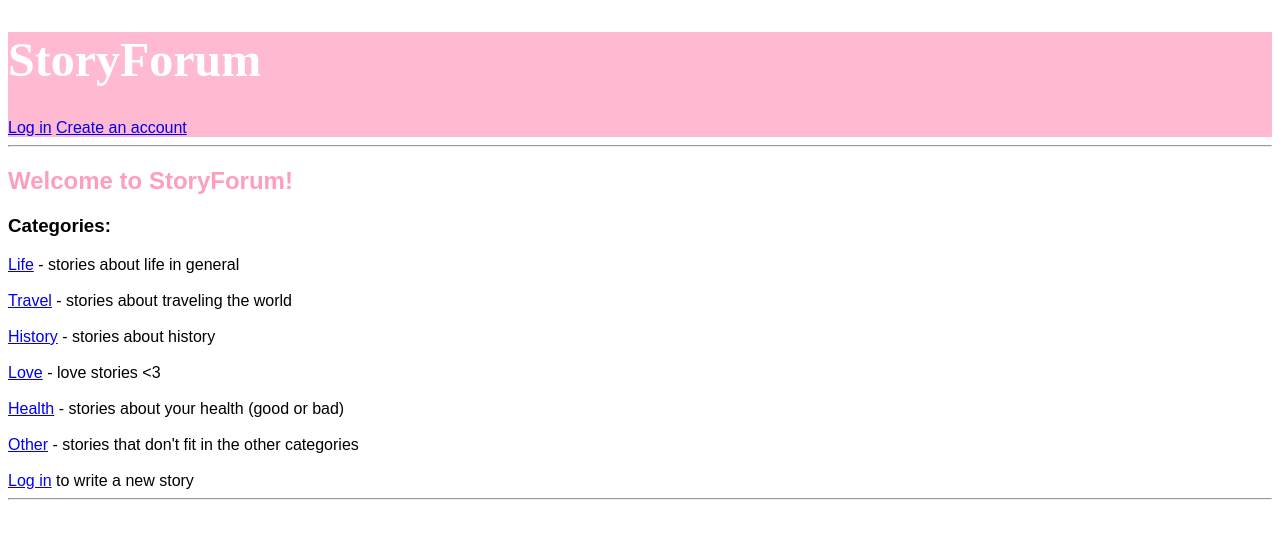
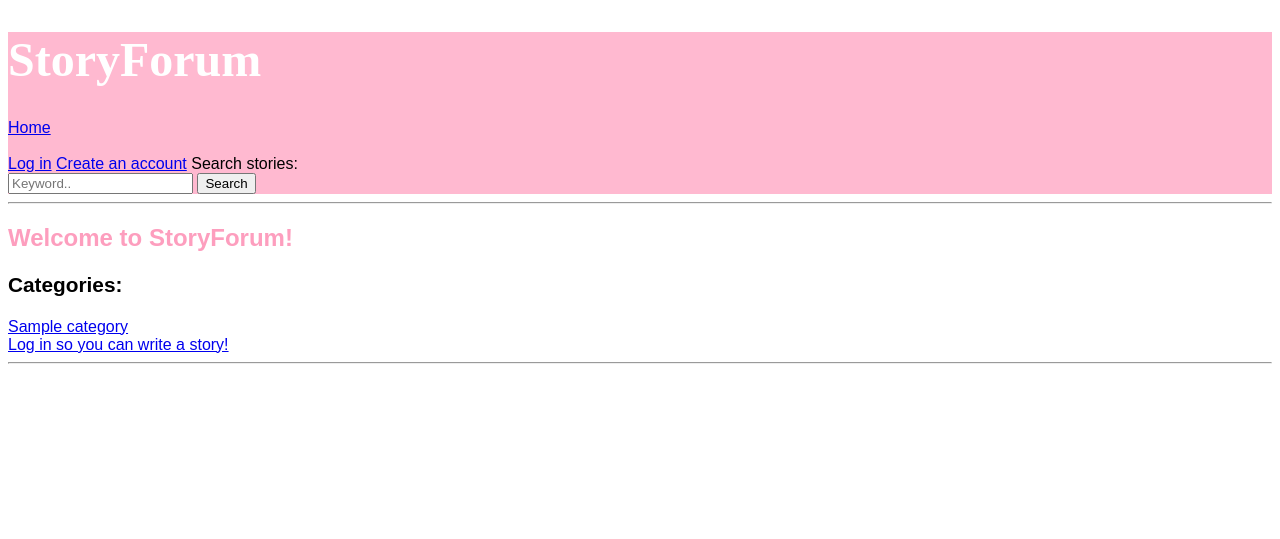
Before and after one commit to meeries/storyforum, a Flask app: template templates/index.html in a window 1280 px wide. Shown: the top 539 px of the page. Run offline with Flask 2, Linux system fonts and the light colour scheme; the template is opened without the code that fills it: most values are stand-ins (such as "Sample title", 1, 10 or a date in 2020).

Commit message:
added search

```diff
--- a/static/main.css
+++ b/static/main.css
@@ -16,6 +16,10 @@ h2{
     color:rgb(253, 158, 190)
 }
 
+h3{
+    font-size: 1.3em;
+}
+
 #top{
     width: 100%;
     padding: 10px, 10px, 10px, 10px;
--- a/stories.py
+++ b/stories.py
@@ -18,3 +18,9 @@ def get_story_comments(story_id):
    sql = "SELECT C.id, C.content, C.user_id, U.username, C.sent_at FROM comments C INNER JOIN users U ON C.user_id=U.id WHERE C.story_id=:story_id ORDER BY C.id"
    result = db.session.execute(sql, {"story_id":story_id})
    return result.fetchall()
+
+def search(keyword):
+    sql = """SELECT S.id, S.title, S.content, S.created_at, S.user_id, U.username FROM STOREIS S INNER JOIN users U ON S.user_id=U.id
+             WHERE (LOWER(S.title) LIKE LOWER(:keyword) OR LOWER(S.content) LIKE LOWER(:keyword)) AND T.visible=TRUE ORDER BY S.id DESC"""
+    result = db.session.execute(sql, {"keyword":"%"+keyword+"%"})
+    return result.fetchall()
--- a/templates/category.html
+++ b/templates/category.html
@@ -2,12 +2,13 @@
 {% block title %}Stories about...{% endblock %}
 {% block content %}
 <h2>{{ category_name }}</h2>
+
 {% if not stories %}
 <h3> No stories in this category yet :( </h3>
 {% endif %}
 
     {% for story in stories %}
-    <a href="/story/{{ story.id }}">{{ story[0] }}</a>
+    <a href="/story/{{ story.id }}">{{ storytitle }}</a>
     {% endfor %}
     <hr>
 {% endblock %}
--- a/templates/index.html
+++ b/templates/index.html
@@ -4,15 +4,12 @@
 <h2>Welcome to StoryForum!</h2>
 <p>
 <h3>Categories:</h3>
-<a href="/category/1">Life</a> - stories about life in general<br><br>
-<a href="/category/2">Travel</a> - stories about traveling the world<br><br>
-<a href="/category/3">History</a> - stories about history<br><br>
-<a href="/category/4">Love</a> - love stories <3<br><br>
-<a href="/category/5">Health</a> - stories about your health (good or bad)<br><br>
-<a href="/category/6">Other</a> - stories that don't fit in the other categories<br><br>
+{% for category in categories %}
+    <a href="/category/{{ category.id }}">{{ category.category_name }}</a> <br>
+{% endfor %}
 {% if session.user_id %}</b><br>
 <a href="/newstory">Write a story!</a> <br>
 {% else %}
-<a href="/login">Log in</a> to write a new story <br>
+<a href="/login">Log in so you can write a story!</a> <br>
 {% endif %}
 {% endblock %}
--- a/templates/layout.html
+++ b/templates/layout.html
@@ -10,14 +10,23 @@
   <body>
     <div id="top">
         <h1>StoryForum</h1>
+        <a href="/">Home</a>
+        <br>
+        <br>
         {% if session.user_id %}
         You are logged in as: <b>{{ session.user_name }}</b><br>
-        <a href="/logout">Log out</a> <br>
-        <a href="/">Home</a>
+        <a href="/logout">Log out</a>
+        <br>
+        <br>
         {% else %}
         <a href="/login">Log in</a>
         <a href="/register">Create an account</a>
         {% endif %}
+        Search stories:
+        <form action="/search" method="POST">
+          <input type="text" name="keyword" placeholder="Keyword..">
+          <input type="submit" value="Search">
+          </form>
     </div>
     <hr>
     {% block content %}{% endblock %}
```
Also changed, not shown: routes.py (+11 -3 lines), templates/results.html (added, +17 -0 lines), templates/newstory.html (line endings or trailing spaces).
